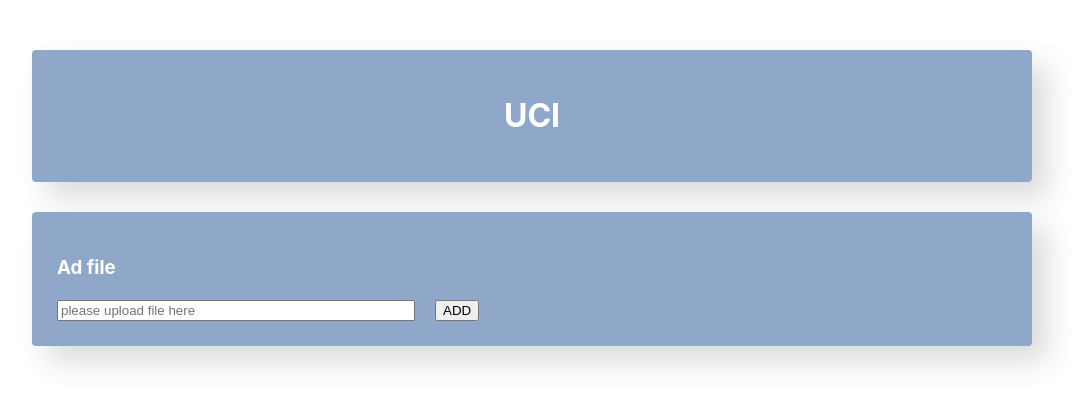
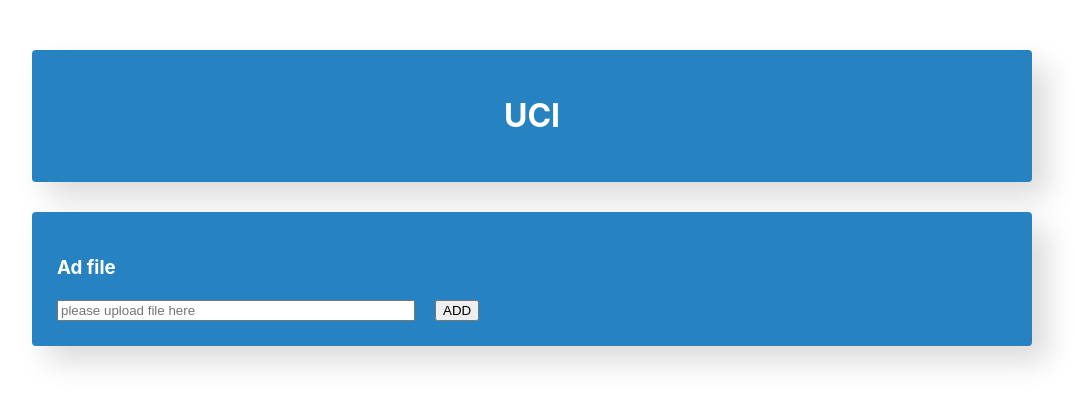
Before and after one commit to KaterynaHruvman/react-test, a React (Create React App) app: page / in a window 1280 px wide. Shown: the top 406 px of the page, without its empty margins (108-1192 px from the left). Built offline with nearby package versions, Linux system fonts and the light colour scheme.

Commit message:
color change

```diff
--- a/src/components/add-form/add-form.css
+++ b/src/components/add-form/add-form.css
@@ -1,7 +1,7 @@
 .app-add-form {
   margin-top: 30px;
   padding: 25px;
-  background-color: #8fa7c8;
+  background-color: #2782C1;
   border-radius: 4px;
   box-shadow: 15px 15px 30px rgba(0, 0, 0, 0.15);
   color: #fff;
--- a/src/components/header/header.css
+++ b/src/components/header/header.css
@@ -1,6 +1,6 @@
 .header-container {
   padding: 25px;
-  background-color: #8fa7c8;
+  background-color: #2782C1;
   border-radius: 4px;
   box-shadow: 15px 15px 30px rgba(0, 0, 0, 0.15);
   color: #fff;
```
Also changed, not shown: 1 other file (tests, documents, lock files or other folders).
